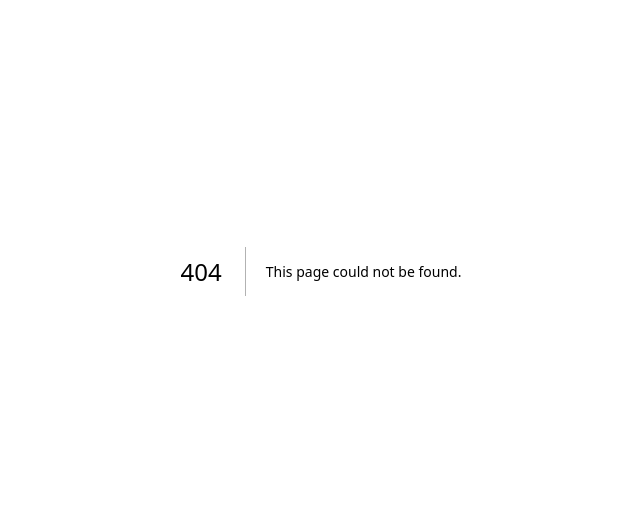
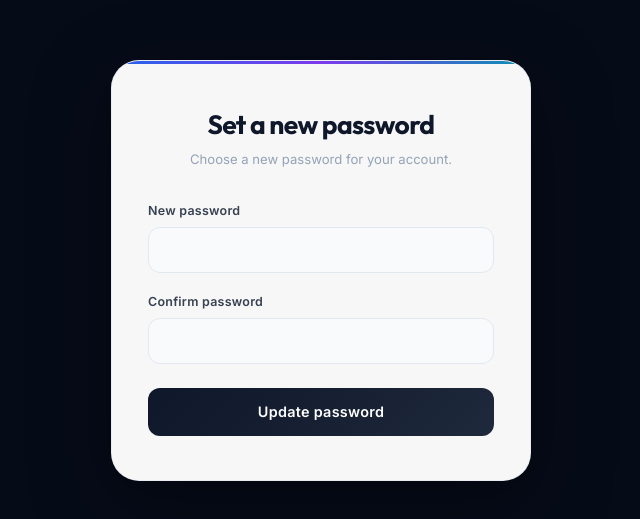
Before and after one commit to chandansah-18/Hiretrack, a Next.js app: page /update-password in a window 1280 px wide. Before the commit this address had no page. Shown: the part 129-648 px from the top of the page, without its empty margins (319-959 px from the left). Built offline with nearby package versions, Linux system fonts and the light colour scheme.

Commit message:
Add self-service password recovery

```diff
--- a/src/app/login/page.tsx
+++ b/src/app/login/page.tsx
@@ -4,6 +4,7 @@ import { useState, useEffect, useRef } from "react";
 import { useRouter, useSearchParams } from "next/navigation";
 import { Eye, EyeOff, LayoutDashboard, Loader2 } from "lucide-react";
 import { useAuth } from "@/lib/auth/auth-context";
+import { getBrowserSupabaseClient } from "@/lib/supabase/browser";
 import styles from "./login.module.css";
 
 export default function LoginPage() {
@@ -16,6 +17,7 @@ export default function LoginPage() {
   const [showPassword, setShowPassword] = useState(false);
   const [error, setError] = useState("");
   const [submitting, setSubmitting] = useState(false);
+  const [resetSent, setResetSent] = useState(false);
   const [shake, setShake] = useState(false);
   const emailRef = useRef<HTMLInputElement>(null);
 
@@ -51,6 +53,33 @@ export default function LoginPage() {
       }
     } catch {
       setError("An unexpected error occurred. Check the console for details.");
+      setSubmitting(false);
+    }
+  }
+
+  async function handlePasswordReset() {
+    setError("");
+    setResetSent(false);
+    const normalizedEmail = email.trim();
+    if (!normalizedEmail.toLowerCase().endsWith("@huntsmenbarons.com")) {
+      setError("Enter your @huntsmenbarons.com email first.");
+      return;
+    }
+    const supabase = getBrowserSupabaseClient();
+    if (!supabase) {
+      setError("Password recovery is unavailable. Contact your administrator.");
+      return;
+    }
+    setSubmitting(true);
+    try {
+      const { error: resetError } = await supabase.auth.resetPasswordForEmail(normalizedEmail, {
+        redirectTo: `${window.location.origin}/update-password`,
+      });
+      if (resetError) throw resetError;
+      setResetSent(true);
+    } catch (e) {
+      setError(e instanceof Error ? e.message : "Could not send the reset email. Try again.");
+    } finally {
       setSubmitting(false);
     }
   }
@@ -152,8 +181,12 @@ export default function LoginPage() {
                     {showPassword ? <EyeOff className="h-4 w-4" /> : <Eye className="h-4 w-4" />}
                   </button>
                 </div>
+                <button type="button" onClick={handlePasswordReset} disabled={submitting} style={{ alignSelf: "flex-end", border: 0, background: "none", padding: "0.2rem 0", color: "#2563eb", cursor: submitting ? "wait" : "pointer", fontSize: "0.78rem" }}>
+                  Forgot password?
+                </button>
               </div>
 
+              {resetSent && <div className={styles.errorBox} role="status" style={{ background: "#f0fdf4", borderColor: "#bbf7d0", color: "#166534" }}>If an account exists for that email, a password reset link has been sent.</div>}
               {error && (
                 <div className={styles.errorBox} role="alert">
                   {error}
--- /dev/null
+++ b/src/app/update-password/page.tsx
@@ -0,0 +1,72 @@
+"use client";
+
+import { useState } from "react";
+import { useRouter } from "next/navigation";
+import { getBrowserSupabaseClient } from "@/lib/supabase/browser";
+import styles from "@/app/login/login.module.css";
+
+export default function UpdatePasswordPage() {
+  const router = useRouter();
+  const [password, setPassword] = useState("");
+  const [confirmPassword, setConfirmPassword] = useState("");
+  const [message, setMessage] = useState("");
+  const [isError, setIsError] = useState(false);
+  const [submitting, setSubmitting] = useState(false);
+
+  async function handleSubmit(event: React.FormEvent<HTMLFormElement>) {
+    event.preventDefault();
+    setMessage("");
+    setIsError(false);
+    if (password.length < 8) {
+      setIsError(true);
+      setMessage("Use a password with at least 8 characters.");
+      return;
+    }
+    if (password !== confirmPassword) {
+      setIsError(true);
+      setMessage("The passwords do not match.");
+      return;
+    }
+    const supabase = getBrowserSupabaseClient();
+    if (!supabase) {
+      setIsError(true);
+      setMessage("Password recovery is unavailable. Contact your administrator.");
+      return;
+    }
+    setSubmitting(true);
+    const { error } = await supabase.auth.updateUser({ password });
+    setSubmitting(false);
+    if (error) {
+      setIsError(true);
+      setMessage(error.message);
+      return;
+    }
+    setMessage("Password updated. You can now sign in with your new password.");
+    window.setTimeout(() => router.replace("/login"), 1200);
+  }
+
+  return (
+    <main className={styles.root}>
+      <div className={styles.formPanel}>
+        <section className={styles.card}>
+          <header className={styles.cardHeader}>
+            <h1 className={styles.cardTitle}>Set a new password</h1>
+            <p className={styles.cardSubtitle}>Choose a new password for your account.</p>
+          </header>
+          <form onSubmit={handleSubmit} className={styles.form}>
+            <div className={styles.field}>
+              <label htmlFor="new-password" className={styles.label}>New password</label>
+              <input id="new-password" className={styles.input} type="password" autoComplete="new-password" minLength={8} required value={password} onChange={(e) => setPassword(e.target.value)} />
+            </div>
+            <div className={styles.field}>
+              <label htmlFor="confirm-password" className={styles.label}>Confirm password</label>
+              <input id="confirm-password" className={styles.input} type="password" autoComplete="new-password" minLength={8} required value={confirmPassword} onChange={(e) => setConfirmPassword(e.target.value)} />
+            </div>
+            {message && <div className={styles.errorBox} role={isError ? "alert" : "status"} style={!isError ? { background: "#f0fdf4", borderColor: "#bbf7d0", color: "#166534" } : undefined}>{message}</div>}
+            <button className={styles.submit} type="submit" disabled={submitting}>{submitting ? "Updating…" : "Update password"}</button>
+          </form>
+        </section>
+      </div>
+    </main>
+  );
+}
```
